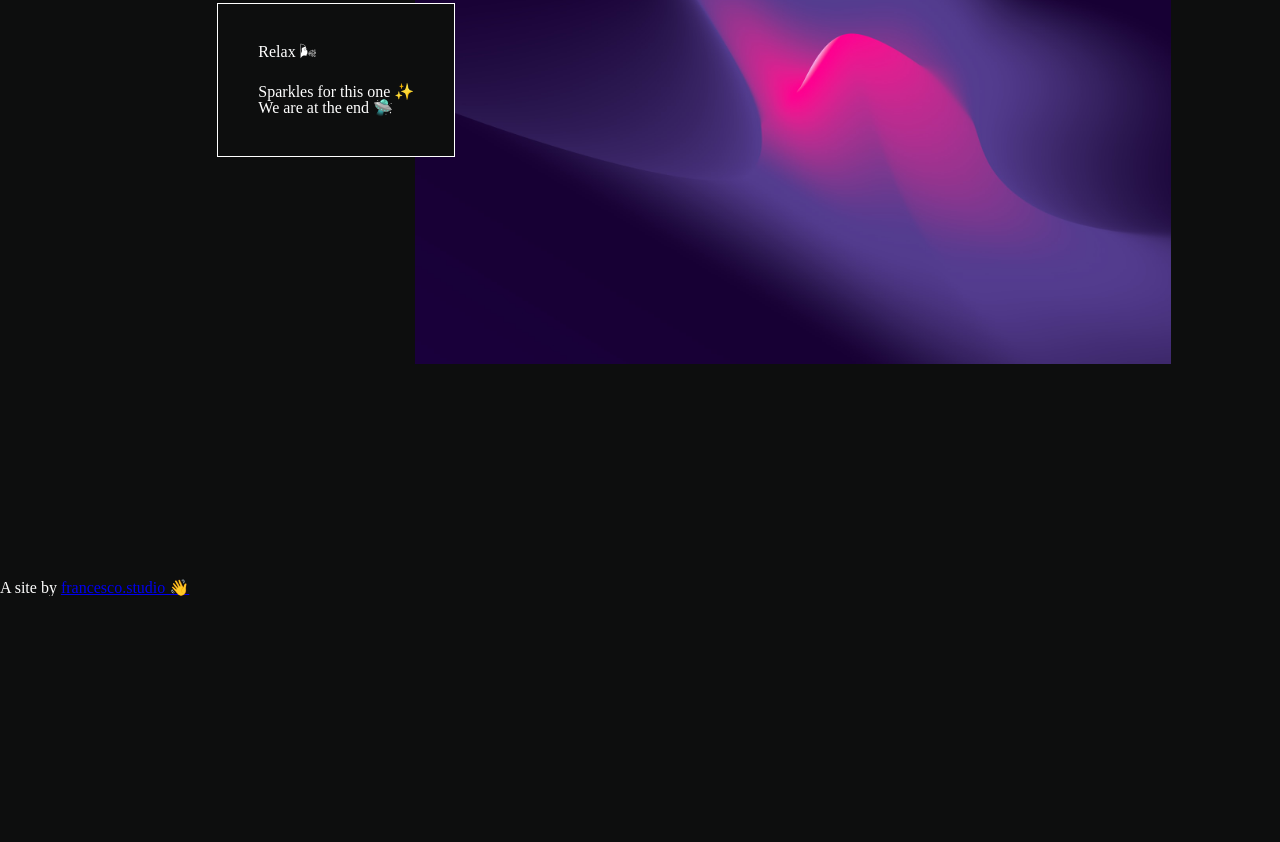
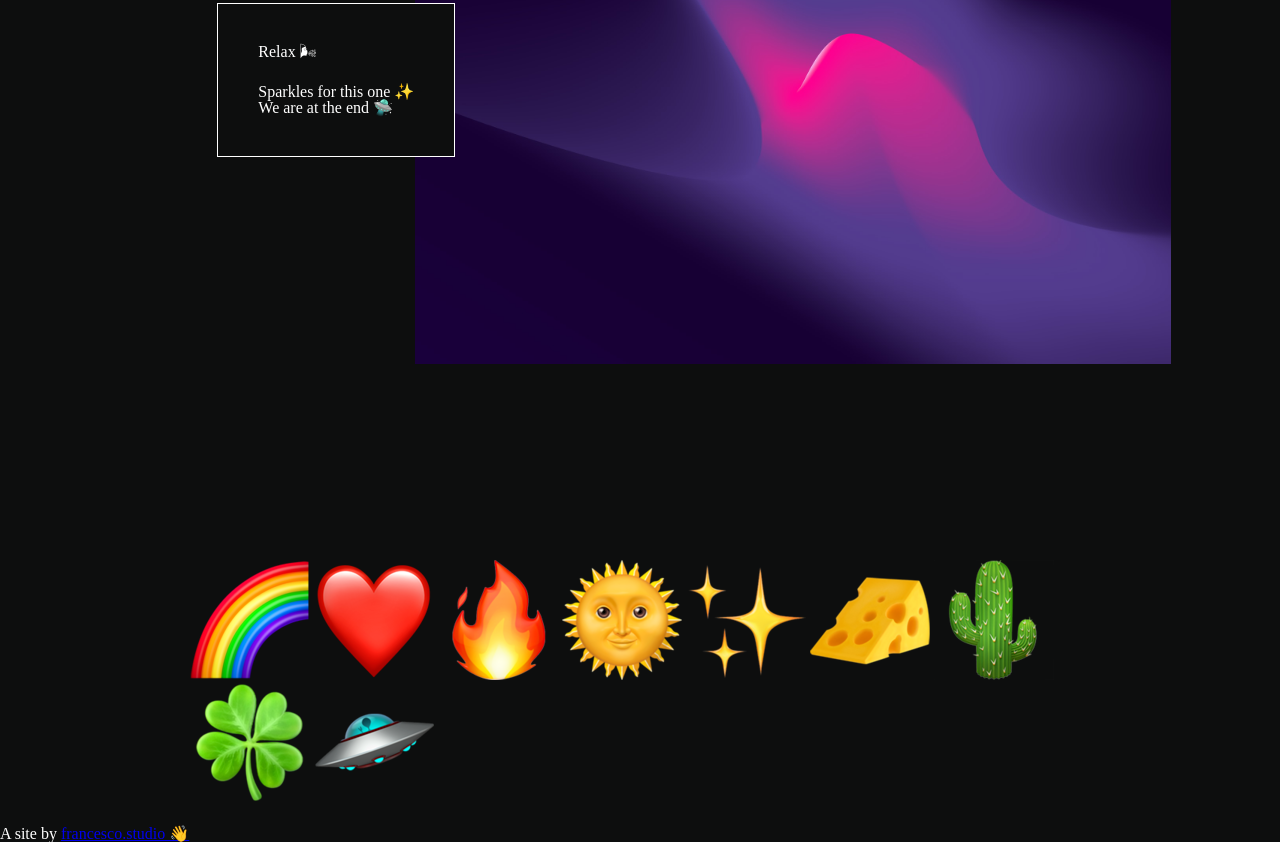
Before and after one commit to FDufBos/stickers-party, a website built with Parcel: page src/index.html in a window 1280 px wide. Shown: the part 3508-4350 px from the top of the page. Before the commit the page ends 4104 px from the top, so only its background shows below. Built offline with nearby package versions, Linux system fonts and the light colour scheme.

Commit message:
:sparkles: Feature: Sticker Tray

```diff
--- a/src/index.html
+++ b/src/index.html
@@ -46,6 +46,17 @@
           <p>Sparkles for this one ✨ <br> We are at the end 🛸</p>
         </div>
       </section>
+      <div id="sticker-tray">
+        <img src="./assets/stickers/rainbow.png" alt="" />
+        <img src="./assets/stickers/heart.png" alt="" />
+        <img src="./assets/stickers/fire.png" alt="" />
+        <img src="./assets/stickers/sun.png" alt="" />
+        <img src="./assets/stickers/sparkle.png" alt="" />
+        <img src="./assets/stickers/cheese.png" alt="" />
+        <img src="./assets/stickers/cactus.png" alt="" />
+        <img src="./assets/stickers/clover.png" alt="" />
+        <img src="./assets/stickers/ufo.png" alt="" />
+      </div>
     </main>
     <footer>
       <div>A site by <a href="https://francesco.studio/">francesco.studio 👋</a></div>
```
